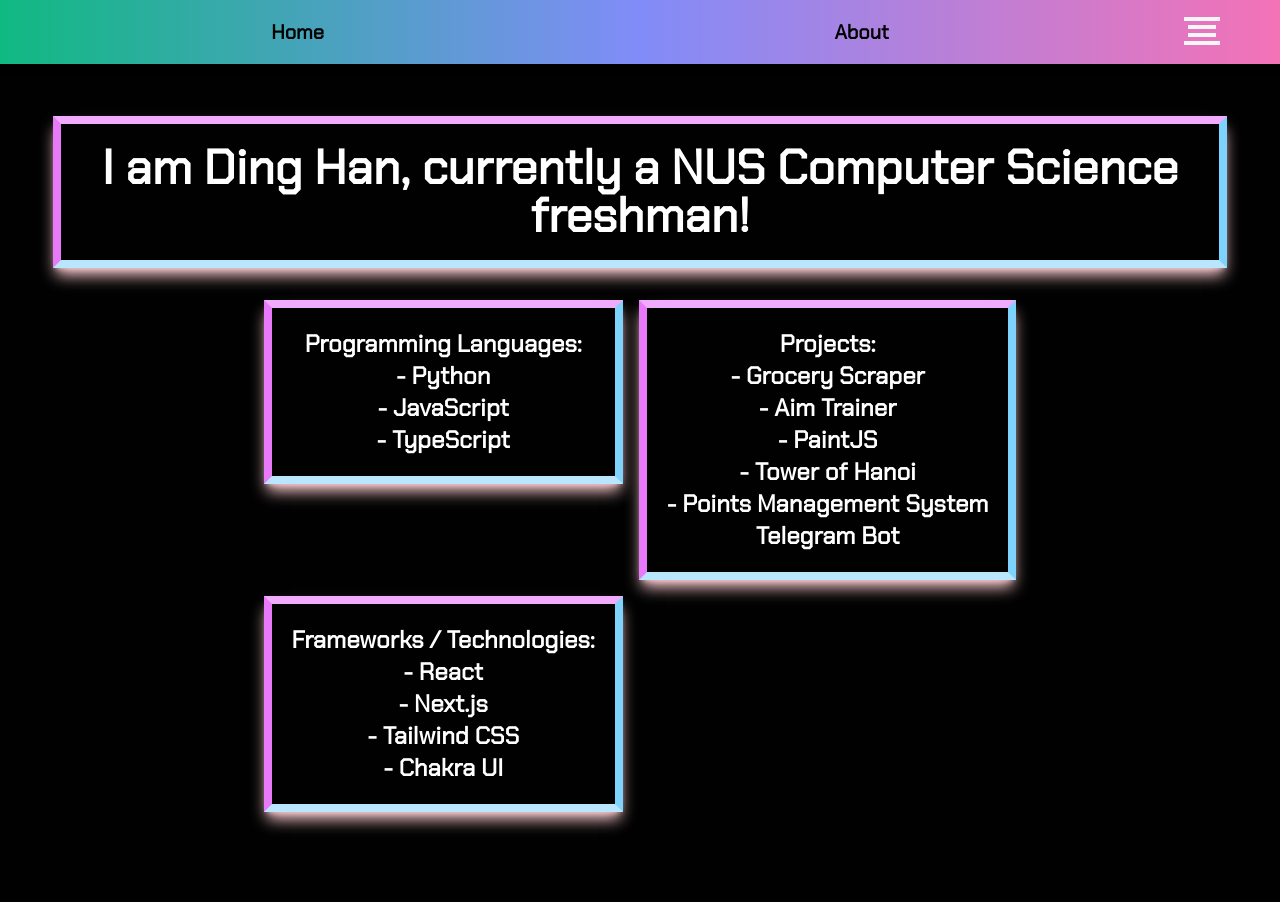
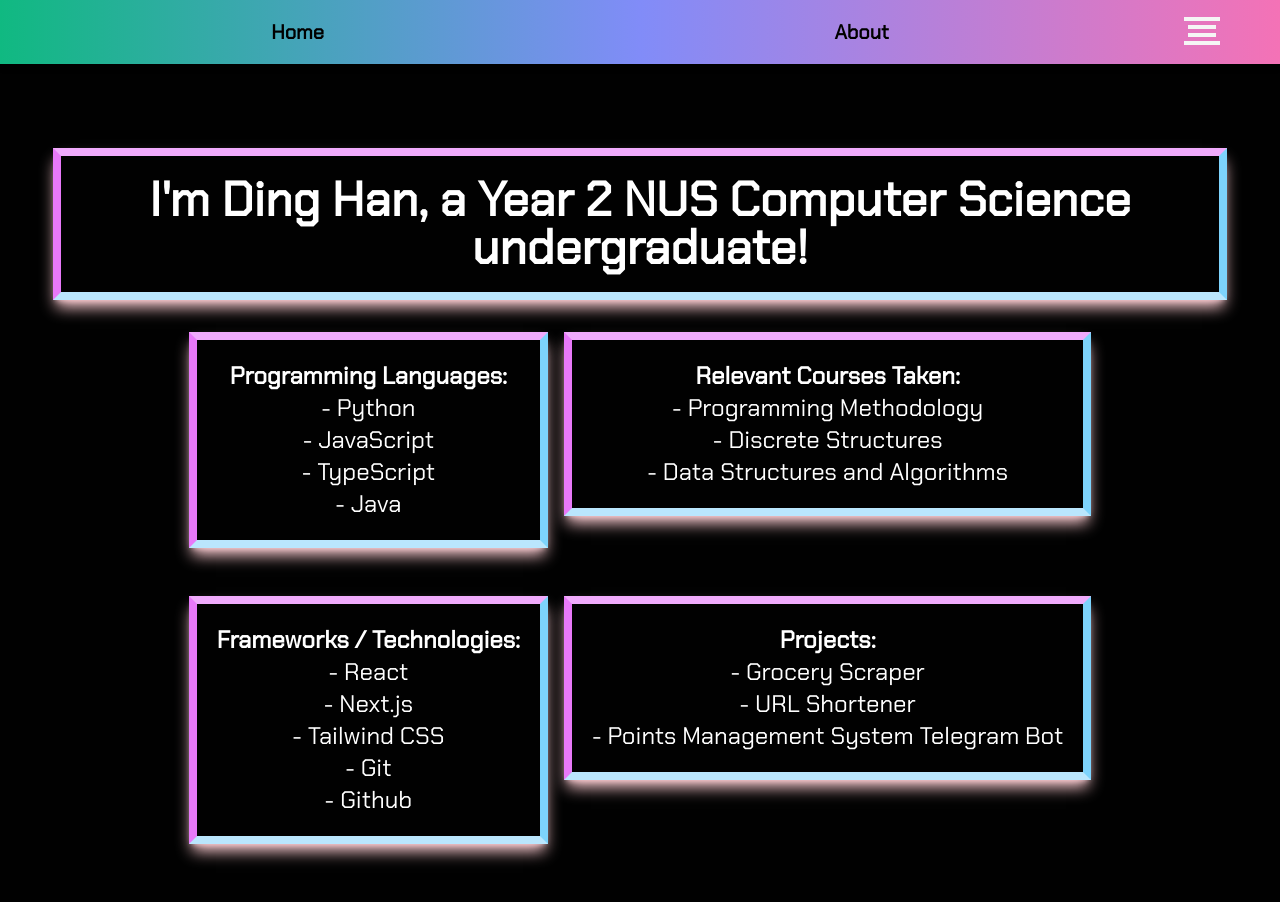
Before and after one commit to ldinghan/new_site, a Next.js app: page /about in a window 1280 px wide. Shown: the top 902 px of the page. Built offline with nearby package versions, Linux system fonts and the light colour scheme.

Commit message:
update profile

```diff
--- /dev/null
+++ b/assets/profileDetails.json
@@ -0,0 +1,23 @@
+{
+    "profile_details":
+        {
+            "programming_languages": ["Python", "JavaScript", "TypeScript", "Java"],
+            "frameworks": ["React", "Next.js", "Tailwind CSS", "Git", "Github"],
+            "projects": [
+                {
+                    "name": "Grocery Scraper",
+                    "link": "https://github.com/ldinghan/grocery_scraper"
+                },
+                {
+                    "name": "URL Shortener",
+                    "link": "https://dh-url-shortener.vercel.app"
+                },
+                {
+                    "name": "Points Management System Telegram Bot",
+                    "link": "https://github.com/ldinghan/points-management-system-bot"
+                }
+            ],
+            "courses": ["Programming Methodology", "Discrete Structures", "Data Structures and Algorithms"]
+        }
+
+}
--- a/components/AboutText.tsx
+++ b/components/AboutText.tsx
@@ -1,38 +1,45 @@
 import ColourfulBox from "./ColourfulBox";
-
+import profileData from "../assets/profileDetails.json";
+import Link from "next/link";
 
 const AboutText = () => {
+
     return (
         <>
-            <div className="my-24 px-[1vw] min-w-screen justify-center min-h-screen items-center flex flex-col text-white font-bold font-ChakraPetch">
-                <div className="mx-10 animate-blurShow"><ColourfulBox><p className="leading-relaxed text-center text-4xl sm:text-5xl">I am Ding Han, currently a NUS Computer Science freshman!</p></ColourfulBox></div>
+            <div className="my-24 px-[1vw] min-w-screen justify-center min-h-screen items-center flex flex-col text-white font-light font-ChakraPetch">
+                <div className="mx-10 animate-blurShow"><ColourfulBox><p className="leading-relaxed text-center text-4xl sm:text-5xl font-bold">I'm Ding Han, a Year 2 NUS Computer Science undergraduate!</p></ColourfulBox></div>
                 <div className="mt-8 grid grid-rows-2 grid-flow-col sm:gap-4 gap-2">
                     <div className="animate-blurShowLate"><ColourfulBox>
-                        <p className="leading-relaxed text-center sm:text-2xl text-xl">
-                            Programming Languages:<br/>
-                            - Python<br/>
-                            - JavaScript<br/>
-                            - TypeScript
-                        </p>
+                        <ul className="leading-relaxed text-center sm:text-2xl text-xl">
+                            <li className="font-bold">Programming Languages:</li>
+                            {profileData.profile_details.programming_languages.map((item, index) => {
+                                return <li key={index}>- {item}</li>
+                            })}
+                        </ul>
                     </ColourfulBox></div>
                     <div className="animate-blurShowLate"><ColourfulBox>
-                        <p className="leading-relaxed text-center sm:text-2xl text-xl">
-                            Frameworks / Technologies:<br/>
-                            - React<br/>
-                            - Next.js<br/>
-                            - Tailwind CSS<br/>
-                            - Chakra UI
-                        </p>
+                        <ul className="leading-relaxed text-center sm:text-2xl text-xl">
+                            <li className="font-bold">Frameworks / Technologies:</li>
+                            {profileData.profile_details.frameworks.map((item, index) => {
+                                return <li key={index}>- {item}</li>
+                            })}
+                        </ul>
                     </ColourfulBox></div>
                     <div className="animate-blurShowLate"><ColourfulBox>
-                        <p className="leading-relaxed text-center sm:text-2xl text:xl">
-                            Projects:<br/>
-                            - Grocery Scraper<br/>
-                            - Aim Trainer<br/>
-                            - PaintJS<br/>
-                            - Tower of Hanoi<br/>
-                            - Points Management System <br/>Telegram Bot
-                        </p>
+                        <ul className="leading-relaxed text-center sm:text-2xl text-xl">
+                            <li className="font-bold">Relevant Courses Taken:</li>
+                            {profileData.profile_details.courses.map((item, index) => {
+                                return <li key={index}>- {item}</li>
+                            })}
+                        </ul>
+                    </ColourfulBox></div>
+                    <div className="animate-blurShowLate"><ColourfulBox>
+                        <ul className="leading-relaxed text-center sm:text-2xl text:xl">
+                        <li className="font-bold">Projects:</li>
+                            {profileData.profile_details.projects.map((item, index) => {
+                                return <li key={index}><Link href={item.link}>- {item.name}</Link></li>
+                            })}
+                        </ul>
                     </ColourfulBox></div>
                 </div>
 
```
